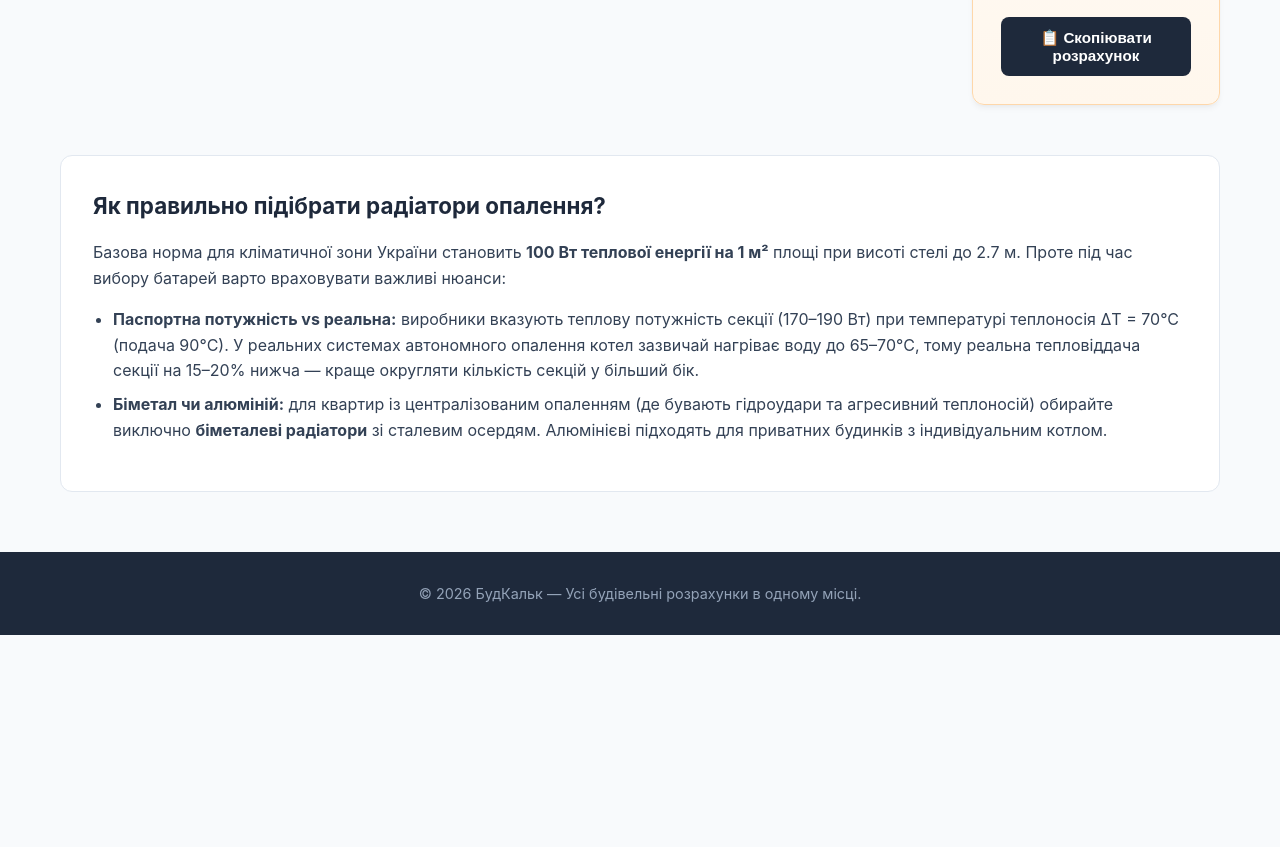
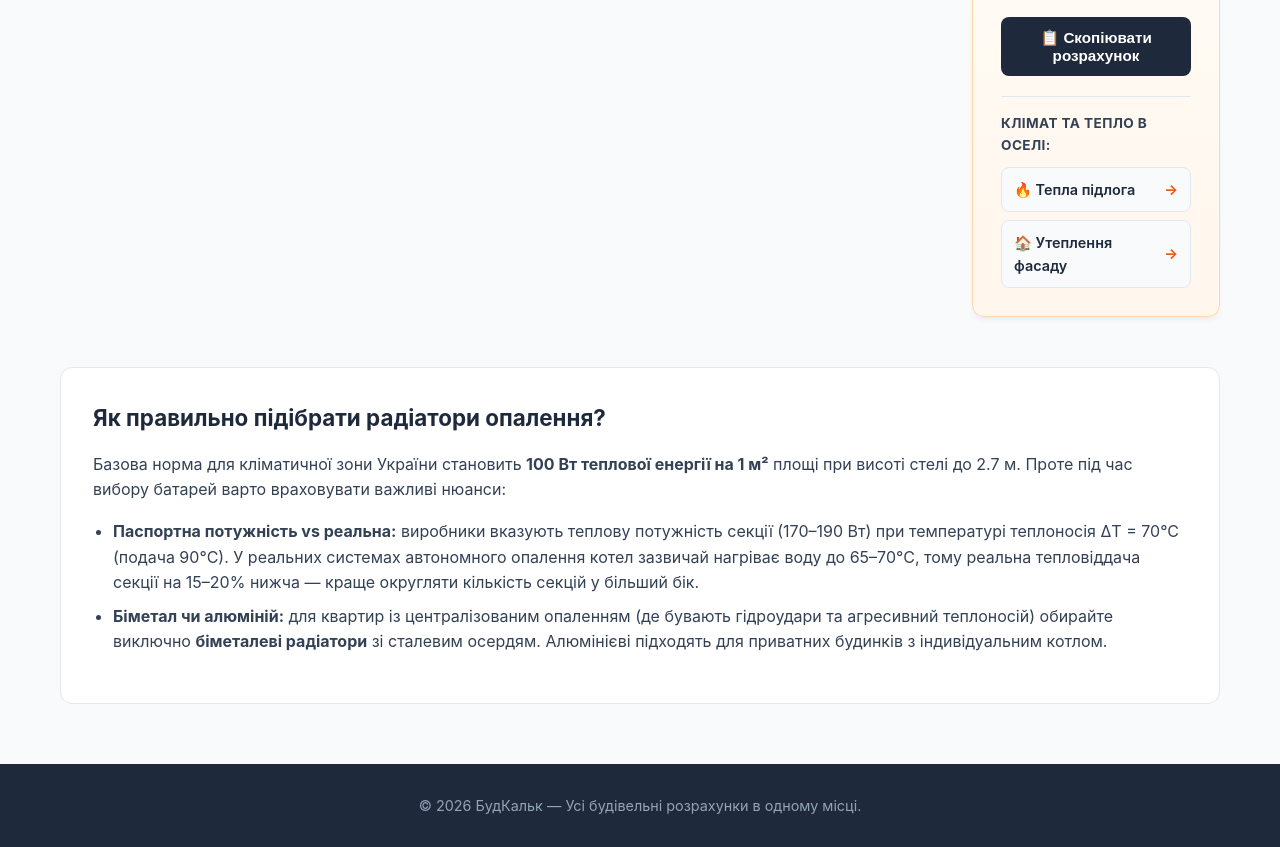
Before and after one commit to vladimir402026/bud-calc, a plain HTML site: page inzheneriya/radiatory.html in a window 1280 px wide. Shown: the part 826-1673 px from the top of the page. Before the commit the page ends 1461 px from the top, so only its background shows below. Drawn offline with Linux system fonts and the light colour scheme.

```diff
--- a/inzheneriya/radiatory.html
+++ b/inzheneriya/radiatory.html
@@ -118,6 +118,20 @@
                 </ul>
 
                 <button class="btn-copy" id="copyBtn" onclick="copyResults()">📋 Скопіювати розрахунок</button>
+                                <div class="result-next-steps">
+                    <div class="result-next-title">Клімат та тепло в оселі:</div>
+                    <div class="result-next-links">
+                        <a href="../pidloga/tepla-pidloga.html" class="result-next-link">
+                            <span>🔥 Тепла підлога</span>
+                            <span class="arrow">&rarr;</span>
+                        </a>
+                        <a href="../stiny/uteplyuvach.html" class="result-next-link">
+                            <span>🏠 Утеплення фасаду</span>
+                            <span class="arrow">&rarr;</span>
+                        </a>
+                    </div>
+                </div>
+
             </div>
         </div>
 
```
